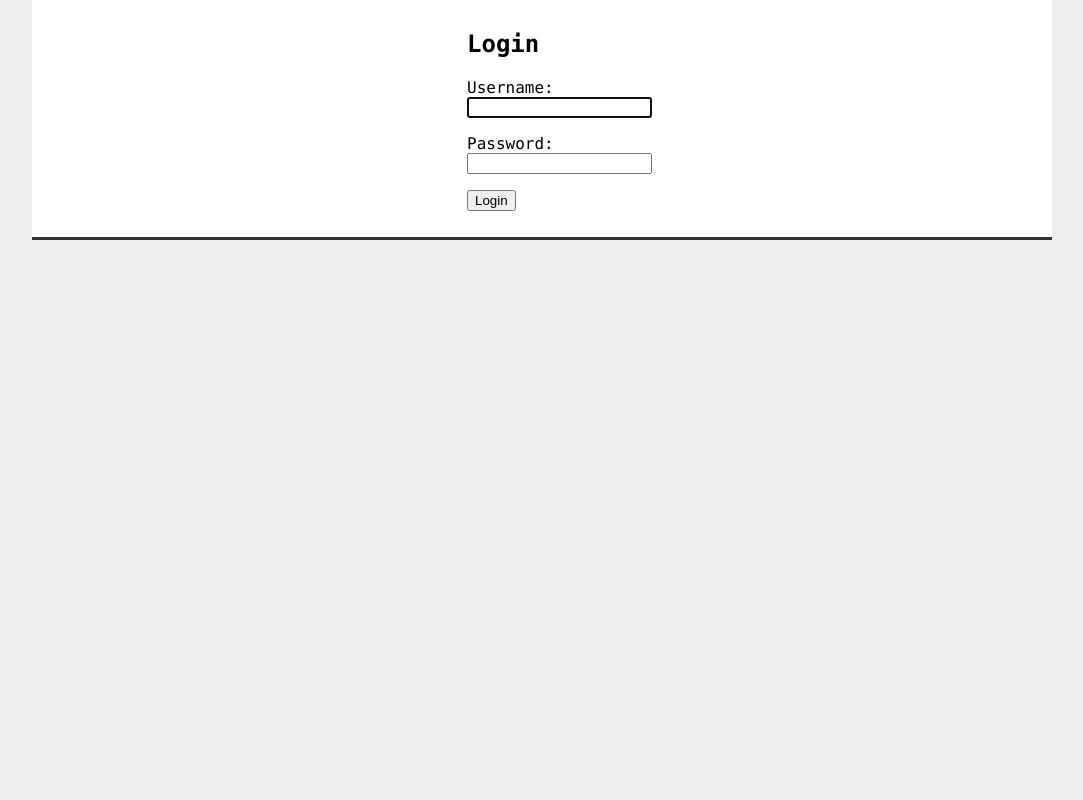
After one commit to Scrapsy/image_site, a Django app: page /accounts/login/ in a window 1280 px wide. The commit adds this page. Shown: the whole page, without its empty margins (98-1181 px from the left). Run offline with Django 3.2, Linux system fonts and the light colour scheme.

Commit message:
Added login required for submitting

```diff
--- a/image_site/settings.py
+++ b/image_site/settings.py
@@ -55,7 +55,7 @@ ROOT_URLCONF = 'image_site.urls'
 TEMPLATES = [
     {
         'BACKEND': 'django.template.backends.django.DjangoTemplates',
-        'DIRS': [],
+        'DIRS': [os.path.join(BASE_DIR, 'templates')],
         'APP_DIRS': True,
         'OPTIONS': {
             'context_processors': [
@@ -119,3 +119,7 @@ USE_TZ = True
 # https://docs.djangoproject.com/en/2.2/howto/static-files/
 
 STATIC_URL = '/static/'
+
+
+LOGIN_REDIRECT_URL = '/views/'
+LOGOUT_REDIRECT_URL = '/views/'
--- a/image_site/urls.py
+++ b/image_site/urls.py
@@ -18,5 +18,6 @@ from django.urls import include, path
 
 urlpatterns = [
     path('views/', include('views.urls')),
+    path('accounts/', include('django.contrib.auth.urls')),
     path('admin/', admin.site.urls),
 ]
--- /dev/null
+++ b/templates/registration/login.html
@@ -0,0 +1,14 @@
+{% load static %}
+
+<link rel="stylesheet" type="text/css" href="{% static 'views/style.css' %}">
+
+<div class="login">
+    <div class="login-center">
+        <h2>Login</h2>
+        <form method="post">
+            {% csrf_token %}
+            {{ form.as_p }}
+            <button type="submit">Login</button>
+        </form>
+    </div>
+</div>
--- a/views/static/views/style.css
+++ b/views/static/views/style.css
@@ -1,6 +1,7 @@
 body {
     background: #eee;
     font-family: consolas;
+    margin: 0;
 }
 
 img.sample {
@@ -30,7 +31,7 @@ div.menu {
     background: #ccc;
     margin: auto;
     margin-bottom: 10px;
-    width: 14em;
+    width: 290px;
     padding: 10px 10px 10px 10px;
     border-bottom: 3px solid #333;
 }
@@ -54,13 +55,18 @@ div.mainpage {
     border-bottom: 3px #333 solid;
 }
 
-div.show, div.submit, div.filter {
+div.show, div.submit, div.filter, div.login {
     width: 1000px;
     background: #fff;
     padding: 10px;
     border-bottom: 3px #333 solid;
     margin: auto;
     margin-bottom: 10px;
+}
+
+div.login-center {
+    margin: auto;
+    width: 150px;
 }
 
 div.show a {
@@ -103,3 +109,16 @@ div.submit form {
 .uploaded-image ~ .drop-zone {
     display: none;
 }
+
+div.loading {
+    width: 100%;
+    height: 100%;
+    background: #000;
+    position: fixed;
+    top: 0;
+    opacity: 0.1;
+}
+
+div.hidden {
+    display: none;
+}
--- a/views/templates/views/menu.html
+++ b/views/templates/views/menu.html
@@ -2,4 +2,9 @@
 <a href="{% url 'views:index' %}">Main Page</a>
 <a href="{% url 'views:submit' %}">Submit</a>
 <a href="{% url 'views:search' %}">Search</a>
+{% if user.is_authenticated %}
+<a href="{% url 'logout' %}">Logout</a>
+{% else %}
+<a href="{% url 'login' %}">Login</a>
+{% endif %}
 </div>
--- a/views/templates/views/submit.html
+++ b/views/templates/views/submit.html
@@ -73,6 +73,8 @@
     </form>
 </div>
 
+<div class="loading hidden"></div>
+
 <script type="text/javascript">
     var dropZone = document.getElementById('dropZone');
 
@@ -89,6 +91,8 @@
         e.preventDefault();
         var files = e.dataTransfer.files; // Array of all files
 
+        var loading = document.querySelector('.loading');
+        loading.classList.remove("hidden");
         for (var i=0, file; file=files[i]; i++) {
             if (file.type.match(/image.*/)) {
                 var reader = new FileReader();
@@ -106,6 +110,8 @@
 
                     var br = document.createElement('br');
                     zone.parentNode.insertBefore(br, zone);
+
+                    loading.classList.add("hidden");
                 }
 
                 reader.readAsDataURL(file); // start reading the file data.
--- a/views/views.py
+++ b/views/views.py
@@ -4,6 +4,7 @@ from django.utils import timezone
 from django.views import generic
 from django.db.models import Q
 from django.utils.datastructures import MultiValueDictKeyError
+from django.contrib.auth.decorators import login_required
 
 from .models import Image, Keyword
 
@@ -16,6 +17,7 @@ class IndexView(generic.ListView):
         return Image.objects.order_by('-pub_date')[:25]
 
 
+@login_required
 def submit(request):
     if request.method == "POST":
         try:
@@ -75,7 +77,7 @@ class ShowView(generic.DetailView):
 def search(request):
     keywords = getValueOr(request.GET, 'keywords', '')
     page = int(getValueOr(request.GET, 'page', '0'))
-    limit = int(getValueOr(request.GET, 'limit', '10'))
+    limit = int(getValueOr(request.GET, 'limit', '25'))
 
     suggestions = []
     for word in Keyword.objects.all():
```
